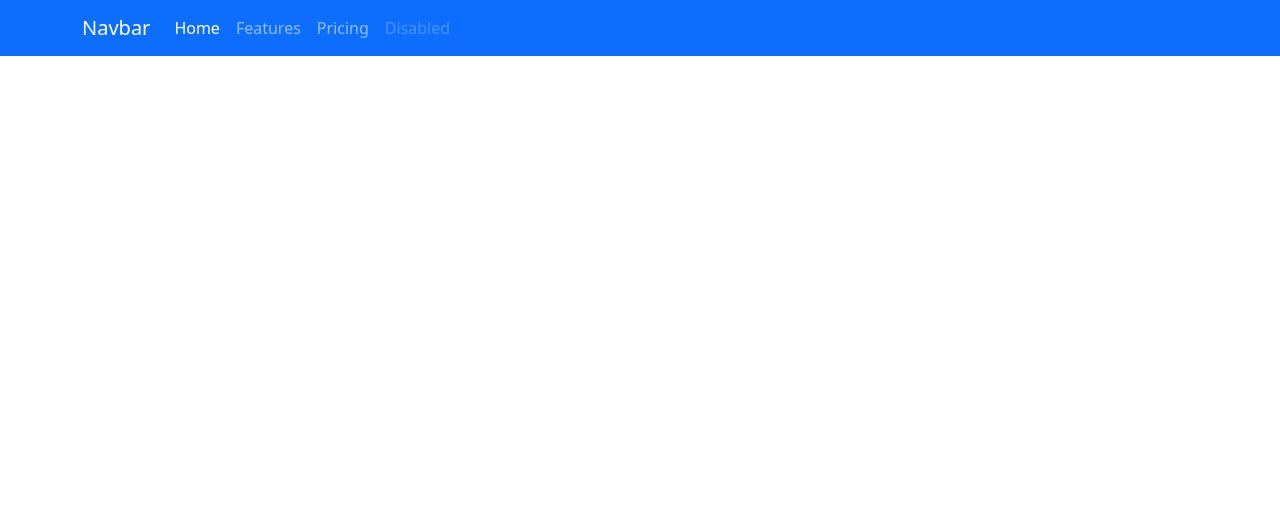
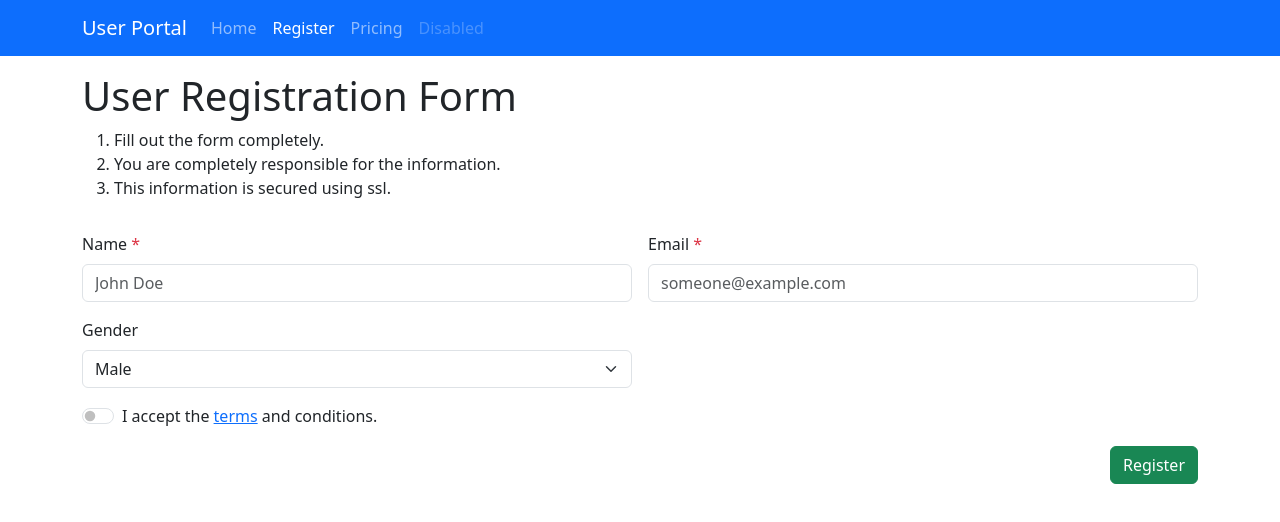
Before and after one commit to shahsawoodshinwari/user-portal, a Vue app: page /auth/register in a window 1280 px wide. Shown: the top 522 px of the page. Built offline with nearby package versions, Linux system fonts and the light colour scheme.

Commit message:
feat: update navigation links and add user registration form

```diff
--- a/src/App.vue
+++ b/src/App.vue
@@ -5,7 +5,7 @@ import { RouterView } from 'vue-router'
 <template>
   <nav class="navbar navbar-expand-lg bg-primary navbar-dark stick-top">
     <div class="container">
-      <a class="navbar-brand" href="#">Navbar</a>
+      <RouterLink class="navbar-brand" :to="{ name: 'home' }">User Portal</RouterLink>
       <button
         class="navbar-toggler"
         type="button"
@@ -20,10 +20,14 @@ import { RouterView } from 'vue-router'
       <div class="collapse navbar-collapse" id="navbarNav">
         <ul class="navbar-nav">
           <li class="nav-item">
-            <a class="nav-link active" aria-current="page" href="#">Home</a>
+            <router-link activeClass="active" class="nav-link" :to="{ name: 'home' }"
+              >Home</router-link
+            >
           </li>
           <li class="nav-item">
-            <a class="nav-link" href="#">Features</a>
+            <router-link activeClass="active" class="nav-link" :to="{ name: 'auth.register' }"
+              >Register</router-link
+            >
           </li>
           <li class="nav-item">
             <a class="nav-link" href="#">Pricing</a>
--- a/src/components/User/RecentPosts.vue
+++ b/src/components/User/RecentPosts.vue
@@ -1,6 +1,6 @@
 <script>
-import PostCard from '../post-card.vue'
-import NoDataFound from '../../assets/img/no-data-found.webp'
+import PostCard from '@/components/post-card.vue'
+import NoDataFound from '@/assets/img/no-data-found.webp'
 
 export default {
   components: {
--- a/src/router/index.js
+++ b/src/router/index.js
@@ -1,13 +1,25 @@
 import { createRouter, createWebHistory } from 'vue-router'
-import HomeView from '../views/HomeView.vue'
+import HomeView from '@/views/HomeView.vue'
+import UserRegistration from '@/views/Auth/UserRegistration.vue'
 
 const router = createRouter({
   history: createWebHistory(import.meta.env.BASE_URL),
   routes: [
     {
       path: '/',
+      redirect: {
+        name: 'home',
+      },
+    },
+    {
+      path: '/home',
       name: 'home',
       component: HomeView,
+    },
+    {
+      path: '/auth/register',
+      name: 'auth.register',
+      component: UserRegistration,
     },
   ],
 })
--- /dev/null
+++ b/src/views/Auth/UserRegistration.vue
@@ -0,0 +1,120 @@
+<script>
+export default {
+  data() {
+    return {
+      form: {
+        name: '',
+        email: '',
+        gender: 1,
+        terms: false,
+      },
+      genderOptions: [
+        { label: 'Male', value: 1 },
+        { label: 'Female', value: 2 },
+      ],
+      errors: {},
+    }
+  },
+  computed: {
+    //
+  },
+  methods: {
+    onSubmit() {
+      // Step 1: validation
+      !this.form.name ? (this.errors.name = 'The name field is required.') : (this.errors.name = '')
+      !this.form.email
+        ? (this.errors.email = 'The email field is required.')
+        : (this.errors.email = '')
+      !this.form.terms
+        ? (this.errors.terms = 'You must accept terms & conditions')
+        : (this.errors.terms = '')
+
+      // Step 2: submit
+      console.log(this.form)
+    },
+  },
+}
+</script>
+
+<template>
+  <main class="container py-3">
+    <form @submit.prevent="onSubmit" class="row g-3" novalidate>
+      <div class="col-12">
+        <h1>User Registration Form</h1>
+
+        <ol>
+          <li>Fill out the form completely.</li>
+          <li>You are completely responsible for the information.</li>
+          <li>This information is secured using ssl.</li>
+        </ol>
+      </div>
+
+      <div class="col-md-6">
+        <div class="form-group">
+          <label for="name" class="form-label">Name <span class="text-danger">*</span></label>
+          <input
+            v-model.trim.capitalize="form.name"
+            type="text"
+            :class="['form-control', errors.name ? 'is-invalid' : null]"
+            id="name"
+            placeholder="John Doe"
+          />
+          <div class="invalid-feedback" v-if="errors.name">
+            {{ errors.name }}
+          </div>
+        </div>
+      </div>
+
+      <div class="col-md-6">
+        <div class="form-group">
+          <label for="email" class="form-label">Email <span class="text-danger">*</span></label>
+          <input
+            v-model.trim="form.email"
+            type="email"
+            :class="['form-control', errors.email ? 'is-invalid' : null]"
+            id="email"
+            placeholder="someone@example.com"
+          />
+          <div class="invalid-feedback" v-if="errors.email">
+            {{ errors.email }}
+          </div>
+        </div>
+      </div>
+
+      <div class="col-md-6">
+        <div class="form-group">
+          <label for="gender" class="form-label">Gender</label>
+          <select v-model="form.gender" class="form-select" id="gender">
+            <option value="">Select your gender</option>
+            <option v-for="(gender, index) in genderOptions" :value="gender.value" :key="index">
+              {{ gender.label }}
+            </option>
+          </select>
+        </div>
+      </div>
+
+      <div class="col-12">
+        <div class="form-check form-switch">
+          <input
+            v-model="form.terms"
+            :class="['form-check-input', errors.terms ? 'is-invalid' : null]"
+            type="checkbox"
+            role="switch"
+            id="terms"
+          />
+          <label class="form-check-label" for="terms">
+            I accept the <a href="#">terms</a> and conditions.
+          </label>
+
+          <div class="invalid-feedback" v-if="errors.terms">
+            {{ errors.terms }}
+          </div>
+        </div>
+      </div>
+
+      <div class="col-12 text-end">
+        <button type="submit" class="btn btn-success">Register</button>
+      </div>
+    </form>
+  </main>
+</template>
--- a/src/views/HomeView.vue
+++ b/src/views/HomeView.vue
@@ -1,5 +1,5 @@
 <script>
-import RecentPosts from '../components/User/RecentPosts.vue'
+import RecentPosts from '@/components/User/RecentPosts.vue'
 
 export default {
   components: {
```
